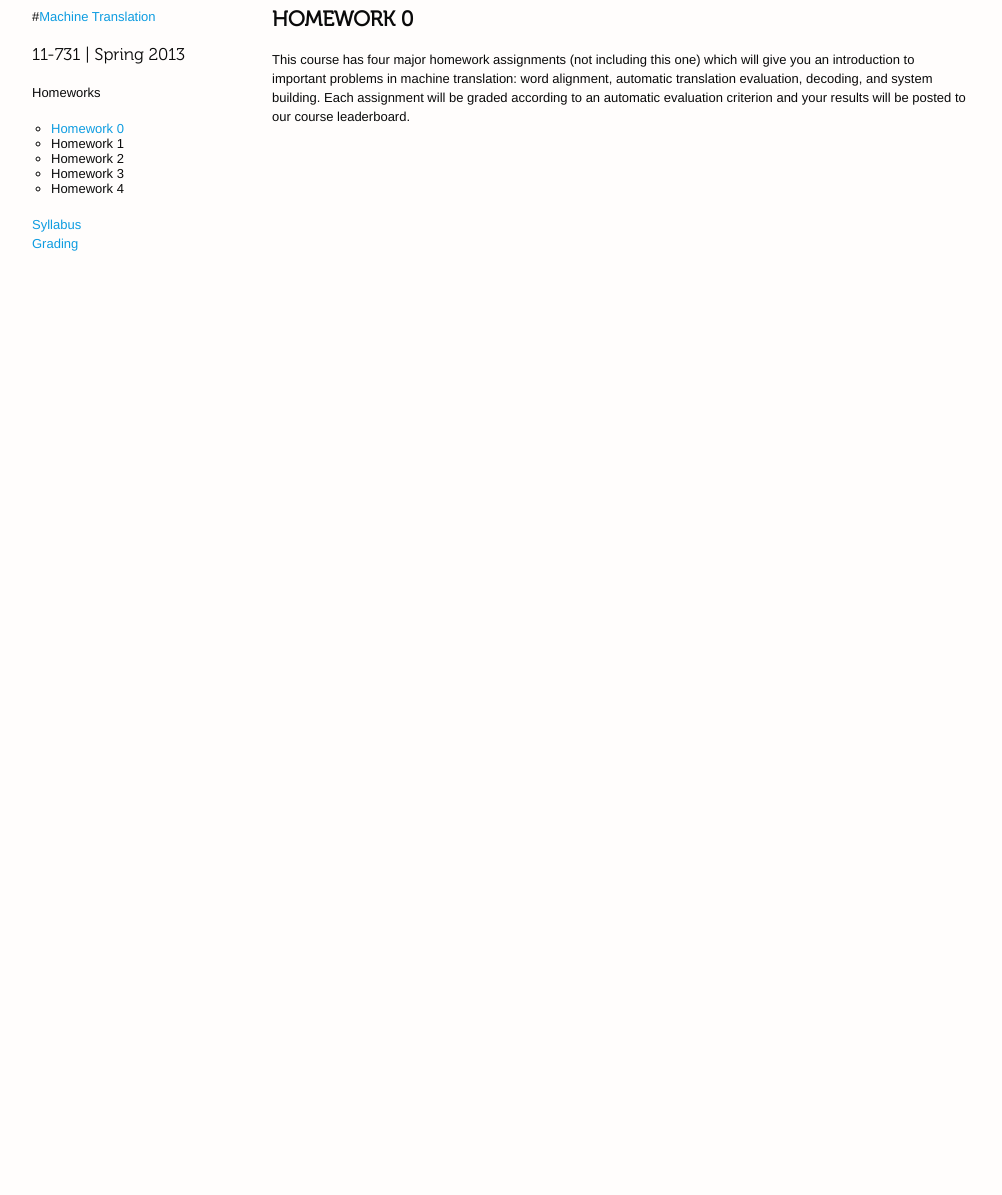
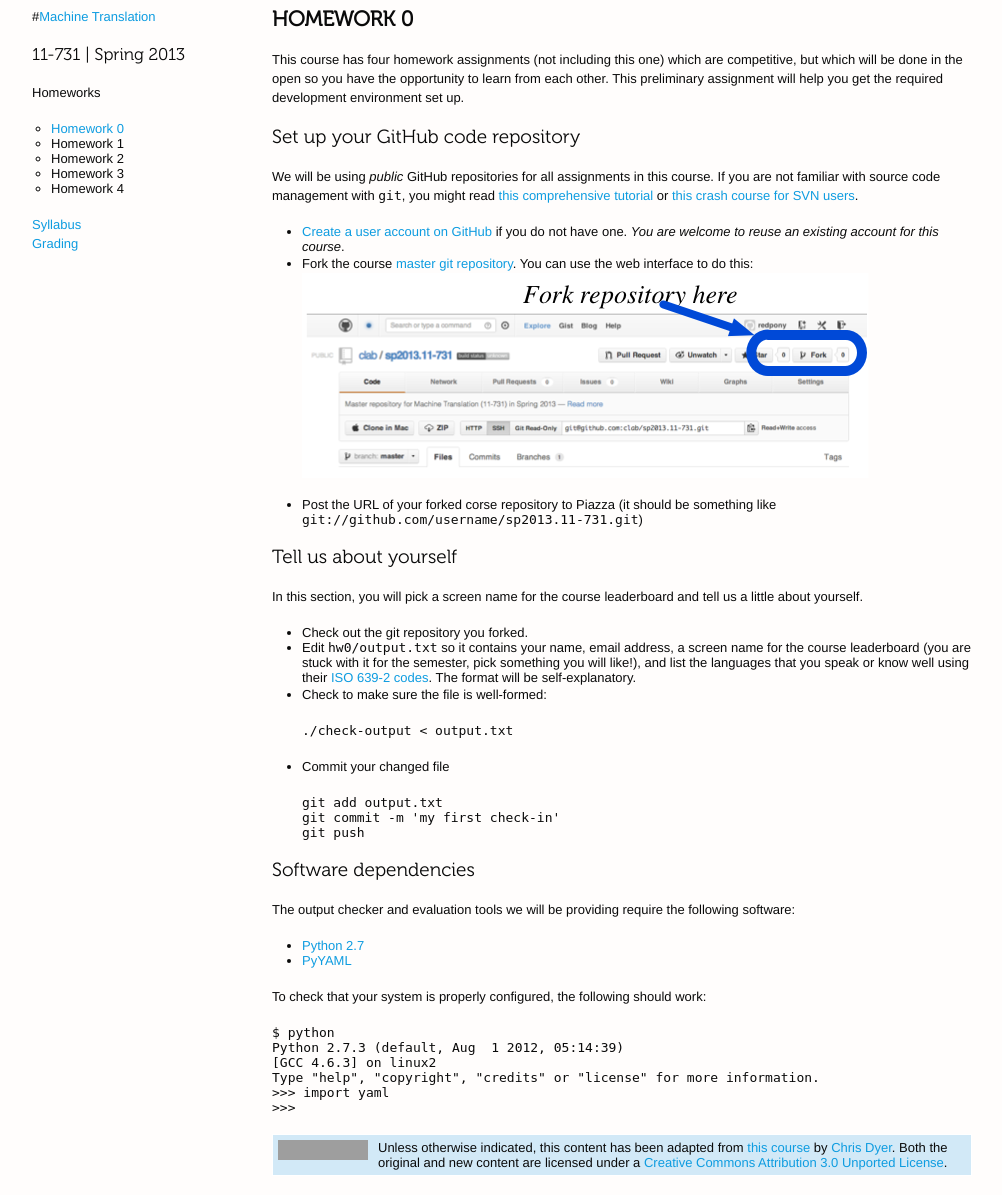
Before and after one commit to redpony/cmu-mt-11731, a Jekyll site: the page built from hw0.md, in a window 1280 px wide. Shown: the whole page, without its empty margins (138-1140 px from the left). Built offline with Jekyll 4.4.1, drawn with Linux system fonts in a browser that asks for light colours; before the commit the page ends 907 px from its top, so only the background shows below that; grey boxes are pictures that could not be loaded.

Commit message:
more course stuff

```diff
--- a/_layouts/default.html
+++ b/_layouts/default.html
@@ -13,5 +13,11 @@ layout: base
           {{ content }}
         </div>
     </div>
+    <div class="whitetable">
+      <p><table><tr><td><a rel="license" href="http://creativecommons.org/licenses/by/3.0/">
+      <img alt="Creative Commons License" style="border-width:0" src="http://i.creativecommons.org/l/by/3.0/88x31.png" /></a></td><td>
+      Unless otherwise indicated, this content has been adapted from <a href="http://mt-class.org/">this course</a> by
+        <span xmlns:cc="http://creativecommons.org/ns#" property="cc:attributionName"><a href="http://www.cs.cmu.edu/~cdyer">Chris Dyer</a><span>. Both the original and new content are licensed under a <a rel="license" href="http://creativecommons.org/licenses/by/3.0/">Creative Commons Attribution 3.0 Unported License</a>.</td></tr></table>
+    </div>
   </div>
 </div>
--- a/hw0.md
+++ b/hw0.md
@@ -4,4 +4,46 @@ title: Homework 0
 ---
 # Homework 0
 
-This course has four major homework assignments (not including this one) which will give you an introduction to important problems in machine translation: word alignment, automatic translation evaluation, decoding, and system building. Each assignment will be graded according to an automatic evaluation criterion and your results will be posted to our course leaderboard.
+This course has four homework assignments (not including this one) which are competitive, but which will be done in the open so you have the opportunity to learn from each other. This preliminary assignment will help you get the required development environment set up.
+
+## Set up your GitHub code repository
+
+We will be using *public* GitHub repositories for all assignments in this course. If you are not familiar with source code management with `git`, you might read [this comprehensive tutorial](http://www.vogella.com/articles/Git/article.html) or [this crash course for SVN users](http://git.or.cz/course/svn.html).
+
+ * [Create a user account on GitHub](https://github.com/signup/free) if you do not have one. *You are welcome to reuse an existing account for this course*.
+ * Fork the course [master git repository](https://github.com/clab/sp2013.11-731). You can use the web interface to do this:
+![Fork](/img/fork.png)
+
+ * Post the URL of your forked corse repository to Piazza (it should be something like `git://github.com/username/sp2013.11-731.git`)
+
+## Tell us about yourself
+
+In this section, you will pick a screen name for the course leaderboard and tell us a little about yourself.
+
+ * Check out the git repository you forked.
+ * Edit `hw0/output.txt` so it contains your name, email address, a screen name for the course leaderboard (you are stuck with it for the semester, pick something you will like!), and list the languages that you speak or know well using their [ISO 639-2 codes](http://www.loc.gov/standards/iso639-2/php/code_list.php). The format will be self-explanatory.
+ * Check to make sure the file is well-formed:
+
+       ./check-output < output.txt
+
+ * Commit your changed file
+
+       git add output.txt
+       git commit -m 'my first check-in'
+       git push
+
+## Software dependencies
+
+The output checker and evaluation tools we will be providing require the following software:
+
+ * [Python 2.7](http://www.python.org/download/releases/2.7.3/)
+ * [PyYAML](http://pyyaml.org/)
+
+To check that your system is properly configured, the following should work:
+
+    $ python
+    Python 2.7.3 (default, Aug  1 2012, 05:14:39)
+    [GCC 4.6.3] on linux2
+    Type "help", "copyright", "credits" or "license" for more information.
+    >>> import yaml
+    >>>
```
Also changed, not shown: grading.md (+24 -17 lines), index.md (+13 -10 lines).
